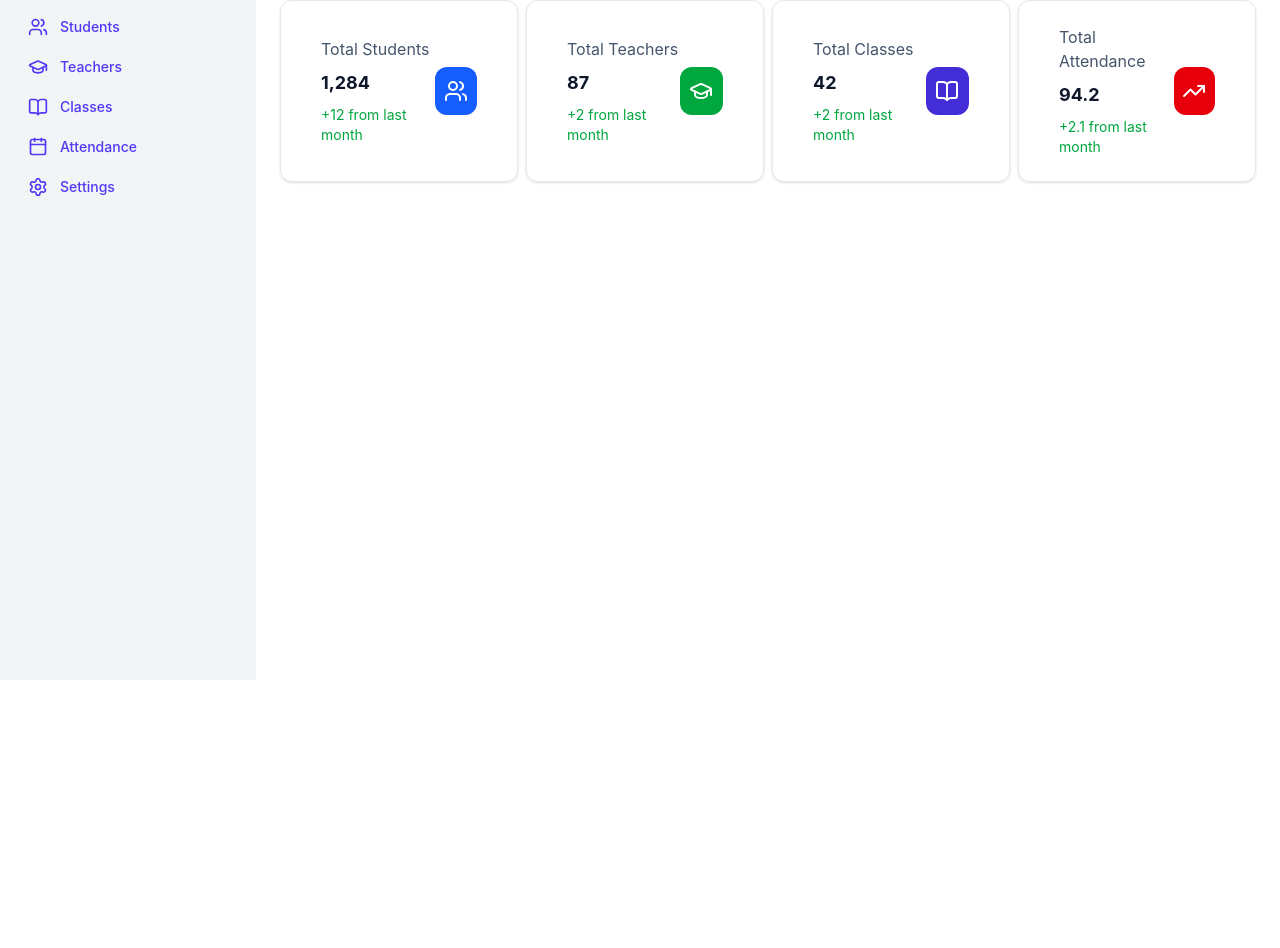
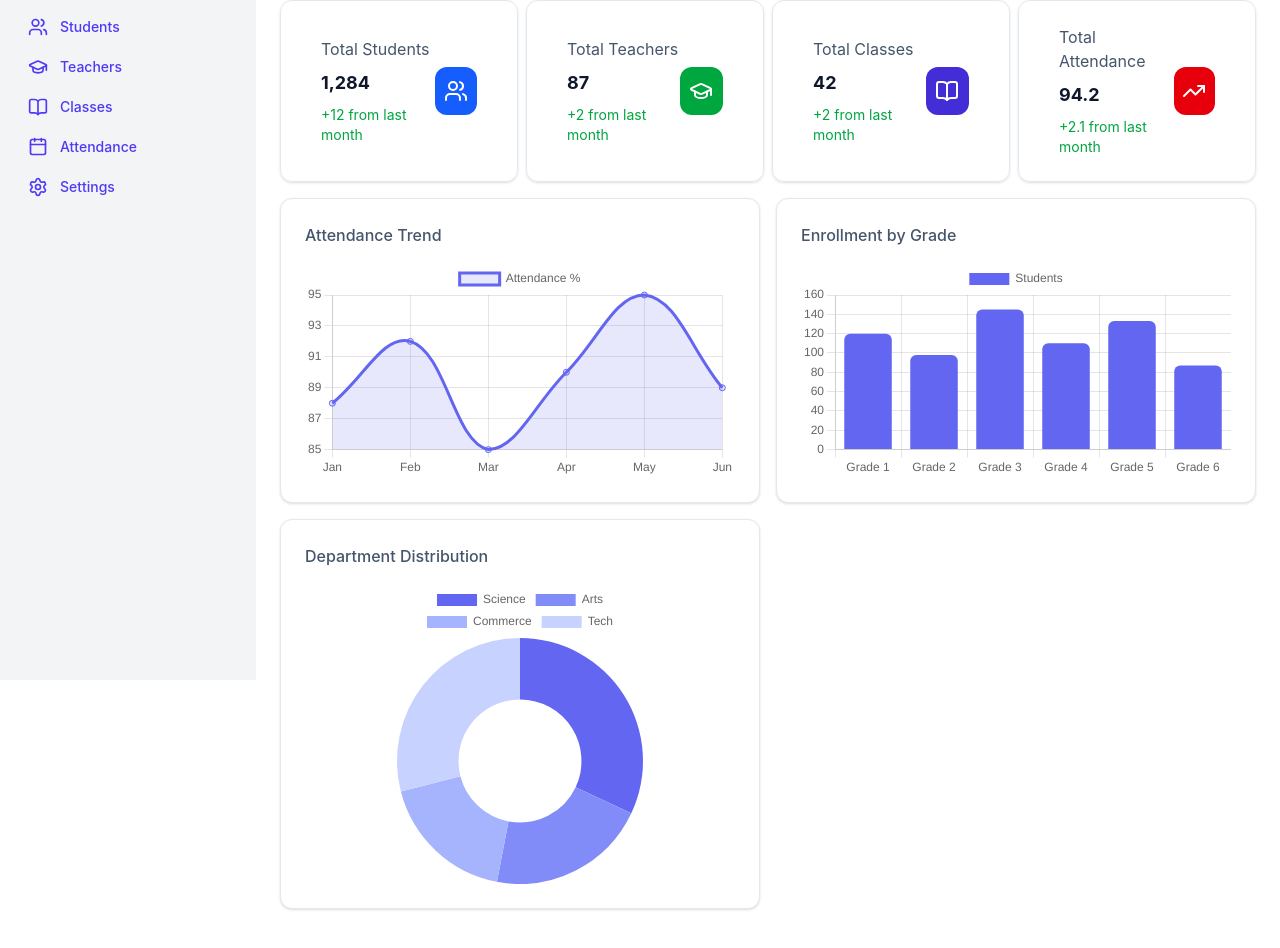
Before and after one commit to kout19/sms, a React (Vite) app in the folder frontend/: page /admin in a window 1280 px wide. Shown: the part 120-1068 px from the top of the page. Before the commit the page ends 800 px from the top, so only its background shows below. Built offline with nearby package versions, Linux system fonts and the light colour scheme.

Commit message:
Settingup admin dashboard charts

```diff
--- a/frontend/package.json
+++ b/frontend/package.json
@@ -11,8 +11,10 @@
   },
   "dependencies": {
     "@tailwindcss/vite": "^4.3.0",
+    "chart.js": "^4.5.1",
     "lucide-react": "^1.16.0",
     "react": "^19.2.6",
+    "react-chartjs-2": "^5.3.1",
     "react-dom": "^19.2.6",
     "react-router-dom": "^7.16.0",
     "tailwindcss": "^4.3.0"
--- /dev/null
+++ b/frontend/src/modules/admin/components/AttendanceTrendChart.jsx
@@ -0,0 +1,48 @@
+import { Line } from "react-chartjs-2";
+import {
+  Chart as ChartJS,
+  CategoryScale,
+  LinearScale,
+  PointElement,
+  LineElement,
+  Title,
+  Tooltip,
+  Legend,
+  Filler,
+} from "chart.js";
+
+ChartJS.register(
+  CategoryScale,
+  LinearScale,
+  PointElement,
+  LineElement,
+  Title,
+  Tooltip,
+  Legend,
+  Filler,
+);
+
+const AttendanceTrendChart = () => {
+  const data = {
+    labels: ["Jan", "Feb", "Mar", "Apr", "May", "Jun"],
+    datasets: [
+      {
+        label: "Attendance %",
+        data: [88, 92, 85, 90, 95, 89],
+        borderColor: "#6366F1",
+        backgroundColor: "rgba(99,102,241,0.15)",
+        fill: true,
+        tension: 0.4,
+      },
+    ],
+  };
+
+  return (
+    <div className="bg-white p-6 rounded-xl border border-slate-200 shadow-sm">
+      <h2 className="text-slate-600 font-medium mb-4">Attendance Trend</h2>
+      <Line data={data} />
+    </div>
+  );
+};
+
+export default AttendanceTrendChart;
--- /dev/null
+++ b/frontend/src/modules/admin/components/DepartmentDistributionChart.jsx
@@ -0,0 +1,30 @@
+import { Doughnut } from "react-chartjs-2";
+import { Chart as ChartJS, ArcElement, Tooltip, Legend } from "chart.js";
+
+ChartJS.register(ArcElement, Tooltip, Legend);
+
+const DepartmentDistributionChart = () => {
+  const data = {
+    labels: ["Science", "Arts", "Commerce", "Tech"],
+    datasets: [
+      {
+        data: [320, 210, 180, 290],
+        backgroundColor: ["#6366F1", "#818CF8", "#A5B4FC", "#C7D2FE"],
+        borderWidth: 0,
+      },
+    ],
+  };
+
+  return (
+    <div className="bg-white p-6 rounded-xl border border-slate-200 shadow-sm max-w-[480px]">
+      <h2 className="text-slate-600 font-medium mb-4">
+        Department Distribution
+      </h2>
+      <div className="w-full max-w-[300px] mx-auto">
+        <Doughnut data={data} />
+      </div>
+    </div>
+  );
+};
+
+export default DepartmentDistributionChart;
--- /dev/null
+++ b/frontend/src/modules/admin/components/EnrollmentByGradeChart.jsx
@@ -0,0 +1,42 @@
+import { Bar } from "react-chartjs-2";
+import {
+  Chart as ChartJS,
+  CategoryScale,
+  LinearScale,
+  BarElement,
+  Title,
+  Tooltip,
+  Legend,
+} from "chart.js";
+
+ChartJS.register(
+  CategoryScale,
+  LinearScale,
+  BarElement,
+  Title,
+  Tooltip,
+  Legend,
+);
+
+const EnrollmentByGradeChart = () => {
+  const data = {
+    labels: ["Grade 1", "Grade 2", "Grade 3", "Grade 4", "Grade 5", "Grade 6"],
+    datasets: [
+      {
+        label: "Students",
+        data: [120, 98, 145, 110, 133, 87],
+        backgroundColor: "#6366F1",
+        borderRadius: 6,
+      },
+    ],
+  };
+
+  return (
+    <div className="bg-white p-6 rounded-xl border border-slate-200 shadow-sm">
+      <h2 className="text-slate-600 font-medium mb-4">Enrollment by Grade</h2>
+      <Bar data={data} />
+    </div>
+  );
+};
+
+export default EnrollmentByGradeChart;
--- a/frontend/src/modules/admin/pages/AdminDashboard.jsx
+++ b/frontend/src/modules/admin/pages/AdminDashboard.jsx
@@ -1,6 +1,8 @@
 import {Users, BookOpen, GraduationCap, TrendingUp} from 'lucide-react'
 import StateCard from "../components/StateCard";
-
+import AttendanceTrendChart from "../components/AttendanceTrendChart";
+import EnrollmentByGradeChart from "../components/EnrollmentByGradeChart";
+import DepartmentDistributionChart from "../components/DepartmentDistributionChart";
 const AdminDashboard = () => {
 
   const cards=[
@@ -37,6 +39,7 @@ const AdminDashboard = () => {
       iconBgColor:"bg-red-600"
     }
   ]
+
   return (
     <div className="w-full py-12 px-6">
       <div>
@@ -59,6 +62,11 @@ const AdminDashboard = () => {
             />
           ))}
         </div>
+        <div className="grid grid-cols-1 md:grid-cols-2 gap-4 mt-4">
+          <AttendanceTrendChart />
+          <EnrollmentByGradeChart />
+          <DepartmentDistributionChart />
+        </div>
       </div>
     </div>
   );
--- a/frontend/vite.config.js
+++ b/frontend/vite.config.js
@@ -4,11 +4,8 @@ import tailwindcss from "@tailwindcss/vite";
 
 // https://vite.dev/config/
 export default defineConfig({
-  plugins: [
-    react(),
-    tailwindcss()],
+  plugins: [react(), tailwindcss()],
   server: {
     open: true,
   },
-
 });
```
Also changed, not shown: 1 other file (tests, documents, lock files or other folders).
